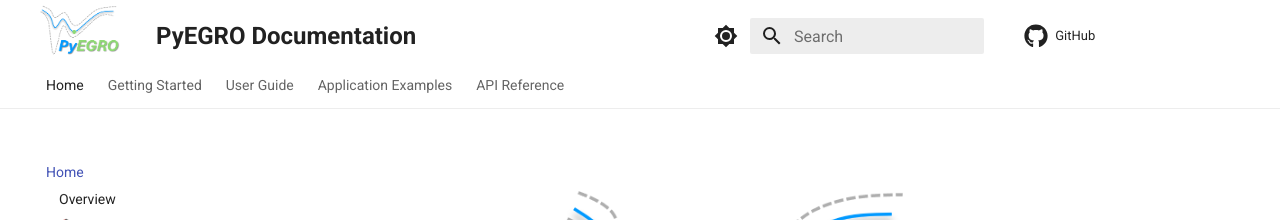
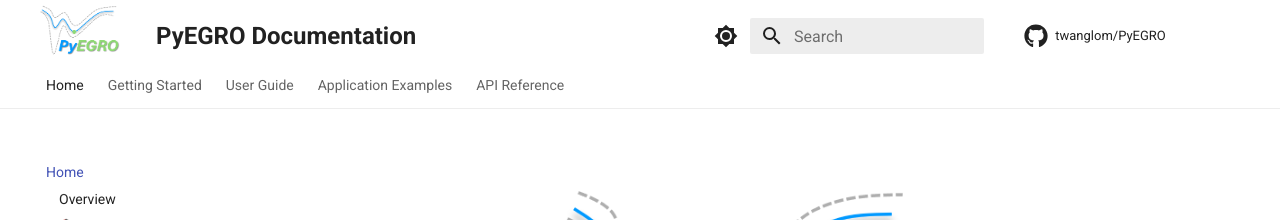
Before and after one commit to twanglom/PyEGRO, an MkDocs documentation site: the page built from docs/index.md, in a window 1280 px wide. Shown: the top 220 px of the page. Built offline with MkDocs 1.6.1 and Material for MkDocs 9.7.7, drawn with Linux system fonts in a browser that asks for light colours; comment, search, counter and statistics services are not loaded; some of the changed lines change nothing that is shown.

Commit message:
setup docs

```diff
--- a/mkdocs.yml
+++ b/mkdocs.yml
@@ -1,8 +1,6 @@
 site_name: PyEGRO Documentation
-site_description: Python Efficient Global Robust Optimization Library
-site_author: Thanasak Wanglomklang
 site_url: https://twanglom.github.io/PyEGRO/
-repo_url: https://github.com/twanglom/PyEGRO.git
+docs_dir: docs
 
 theme:
   name: material
@@ -73,3 +71,7 @@
       - DOE Examples: examples/doe-examples.md
       - EGO Examples: examples/ego-examples.md
   - API Reference: api-reference.md
+
+
+repo_name: twanglom/PyEGRO
+repo_url: https://github.com/twanglom/PyEGRO
```
Also changed, not shown: 1 other file.
